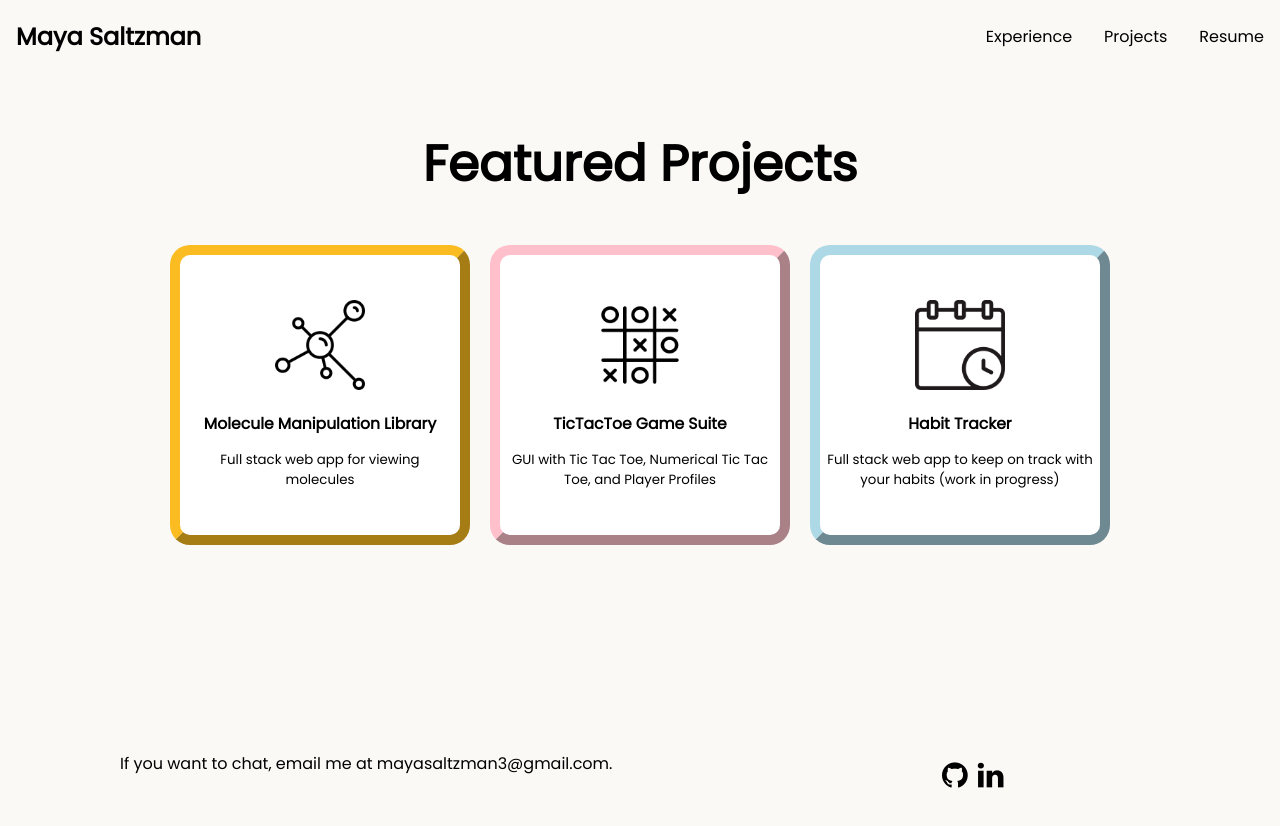
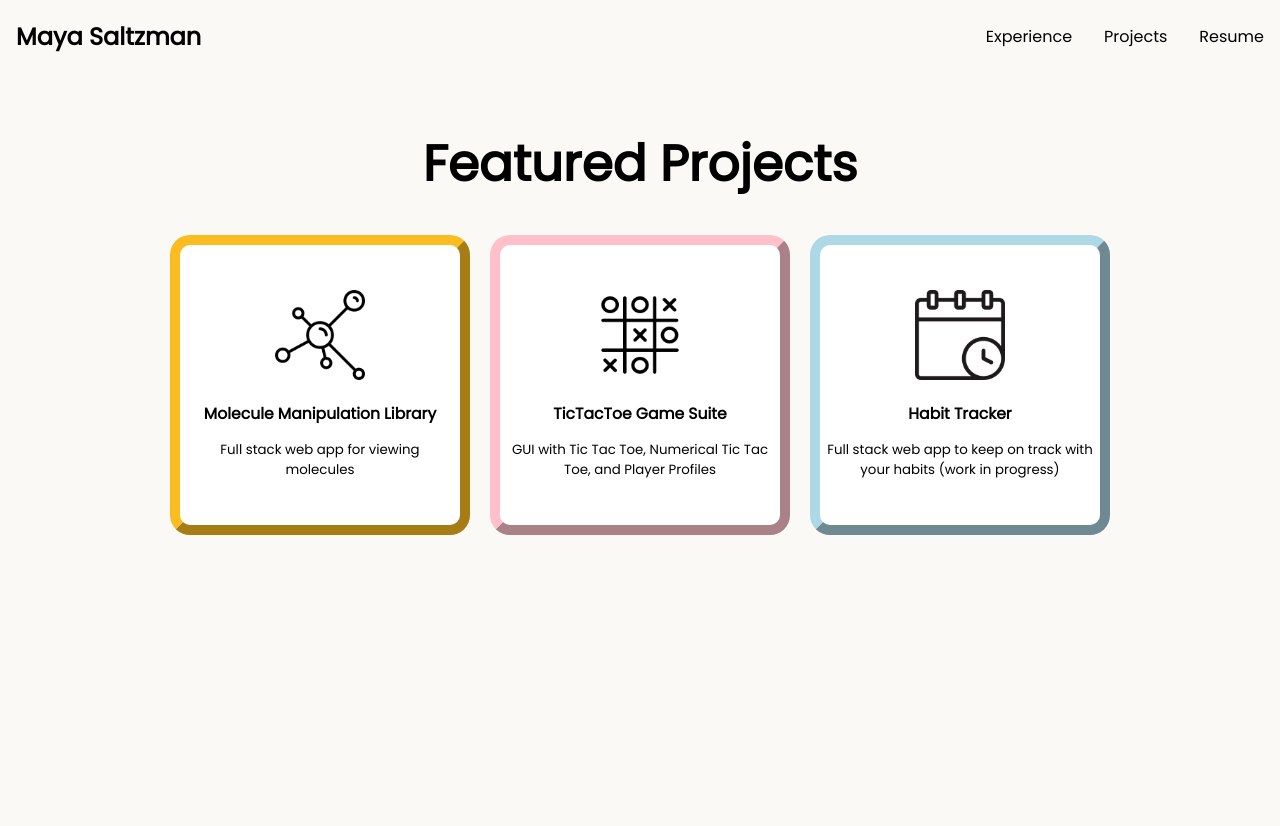
Before and after one commit to mayasaltzman/PersonalWebsiteV2, a React (Create React App) app in the folder my-site/: page /projects in a window 1280 px wide. Shown: the top 826 px of the page. Before the commit the page ends 800 px from the top, so only its background shows below. Built offline with nearby package versions, Linux system fonts and the light colour scheme.

Commit message:
restructuing footer on first page because it was a headache on all other pages

```diff
--- a/my-site/src/App.js
+++ b/my-site/src/App.js
@@ -26,11 +26,6 @@ function App() {
         <Route path="/kenna" element={<Kenna />} />
       </Routes>
 
-
-      <div id='footer'>
-        <Contact />
-      </div>
-
     </div>
   );
 }
--- a/my-site/src/components/Contact.css
+++ b/my-site/src/components/Contact.css
@@ -1,33 +1,30 @@
-#contact{
-   padding-top: 150px;
+#contact {
    width: 100%;
+   display: inline-flex;
+
 }
 
-#footer{
-   display: flex;
-   padding-left: 60px;
-}
-
-#footer p{
+#footer p {
    text-align: left;
    width: 70%;
    font-size: 16px;
+   color: gray;
 }
 
-#socials{
+#socials {
    padding-top: 25px;
    padding-left: 10px;
    font-size: 30px;
-   color: black;
+   color: gray;
 
 }
 
-#socials:hover{
+#socials:hover {
    color: rgba(0, 0, 0, 0.703);
 }
 
 @media (max-width: 650px) {
-   #footer{
+   #footer {
       display: flex;
       justify-content: center;
       align-items: center;
--- a/my-site/src/components/pages/experience.css
+++ b/my-site/src/components/pages/experience.css
@@ -5,10 +5,11 @@ h1{
     padding-top: 20px;
 }
 
-#buttons{
+#buttons-kenna{
     display: flex;
     justify-content: center;
     align-items: center;
+    padding-bottom: 150px;
 }
 
 .link{
--- a/my-site/src/components/pages/experience.js
+++ b/my-site/src/components/pages/experience.js
@@ -6,7 +6,7 @@ const experience = () => {
   return (
     <div>
       <h1>Work Experience</h1>
-      <div id='buttons'>
+      <div id='buttons-kenna'>
         <Link to="/kenna" class="link"><button class='button'><img src="kenna_logo.jpg" alt="Kenna logo" id='kenna-logo' /> <h3>Kenna</h3>Customer First Thinking</button></Link>
       </div>
     </div>
--- a/my-site/src/components/pages/home.css
+++ b/my-site/src/components/pages/home.css
@@ -11,6 +11,7 @@ h1{
     display: flex;
     justify-content: center;
     align-items: center;
+
 }
 
 #pfp{
@@ -25,6 +26,7 @@ h1{
     display: flex;
     text-align: left;
     justify-content: center;
+    padding-bottom: 300px;
 
 }
 
--- a/my-site/src/components/pages/home.js
+++ b/my-site/src/components/pages/home.js
@@ -15,6 +15,11 @@ const home = () => {
           I collect vinyls and recently have been enjoying trying out new vegan recipes. <br /><br />I’m inspired by people who want to make the tech industry more inclusive! If this sounds like you, lets chat!</p>
         <img id="pfp" src='profilephoto.png' alt='maya' />
       </div>
+      <footer>
+        <p>If you want to chat, email me at mayasaltzman3@gmail.com. </p>
+        <a href="https://github.com/mayasaltzman"><i id="socials" class="fa fa-github"></i></a>
+        <a href="https://www.linkedin.com/in/maya-saltzman/"><i id="socials" class="fa fa-linkedin"></i></a>
+      </footer>
 
     </div>
   )
--- a/my-site/src/components/pages/kenna.css
+++ b/my-site/src/components/pages/kenna.css
@@ -97,11 +97,6 @@
         text-align: center;
     }
 
-
-    /* #goal-header{
-        font-size: 100px;
-    } */
-
     #reflection-header{
         text-align: center;
         font-size: 20px;
--- a/my-site/src/components/pages/projects.css
+++ b/my-site/src/components/pages/projects.css
@@ -3,7 +3,7 @@
     text-align: center;
     justify-content: center;
     align-items: center;
-    padding-bottom: 30px;
+    padding-bottom: 300px;
 }
 
 .project-link {
```
